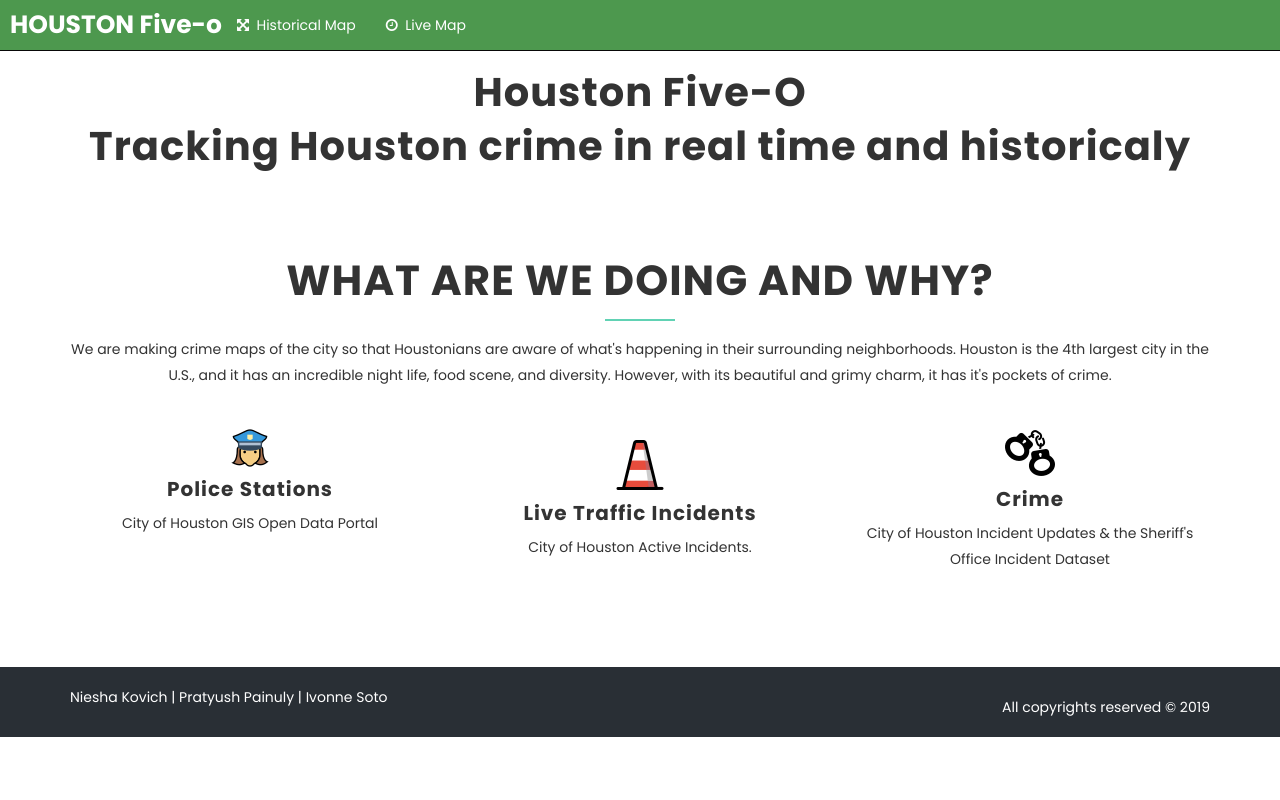
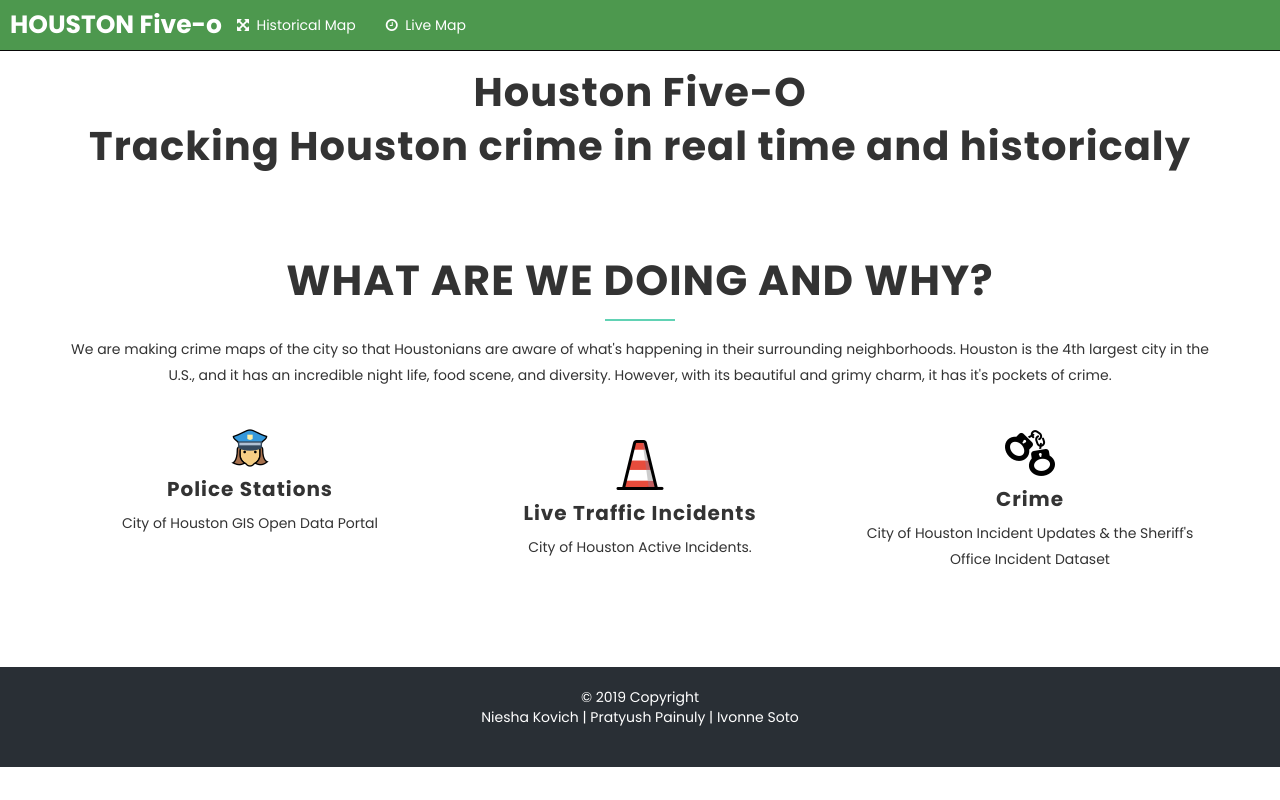
Before and after one commit to ppainuly/Crimetracker-app, a Flask app: page /about in a window 1280 px wide. Run offline with Flask 2, Linux system fonts and the light colour scheme; some libraries are stand-ins or nearby versions; some web fonts are replaced.

Commit message:
FIxed about me page

```diff
--- a/static/css/app.css
+++ b/static/css/app.css
@@ -1,7 +1,7 @@
 html, body, #container {
   height: 100%;
   width: 100%;
-  overflow: hidden;
+  overflow: auto;
 }
 body {
   padding-top: 50px;
@@ -97,7 +97,7 @@ a#list-btn, a#toolsDrop.dropdown-toggle, a#full-extent-btn, a#about-btn{
   color: #FFFFFF;
 }
 .navbar-collapse.in {
-  overflow-y: hidden;
+  overflow-y: auto;
 }
 .navbar-header .navbar-icon-container {
   margin-right: 15px;
--- a/templates/about.html
+++ b/templates/about.html
@@ -1,6 +1,6 @@
 <!DOCTYPE html>
 <html lang="en">
-<title>W3.CSS Template</title>
+<title>Houston Five-0</title>
 <meta charset="UTF-8">
 <meta name="viewport" content="width=device-width, initial-scale=1">
 <link rel="stylesheet" href="https://www.w3schools.com/w3css/4/w3.css">
@@ -125,8 +125,8 @@
       <!-- Items Section End -->
 
  <!-- Footer -->
-  <footer style="height: 100px padding: 20px">
-    <div class="container">
+  <footer style="height: 100px; padding: 20px">
+    <!-- <div class="container">
         <div class="row">
             <div class="col-lg-6 col-sm-6 col-xs-12">
                 <ul>
@@ -145,9 +145,31 @@
                 </div>
             </div>
         </div>
-    </div>
-  </footer>
+    </div> -->
+      <!-- Copyright -->
+  <!-- Footer Elements -->
+  <div class="container p-3 mb-2 bg-light text-dark">
+
+    <!--Grid row-->
+    <div class="row d-flex justify-content-center">
+
+
+      <!--Grid column-->
+
+
+    <!--Grid row-->
+
+  <!-- Footer Elements -->
+
+  <!-- Copyright -->
+  <div class="footer-copyright text-center py-3"><a>© 2019 Copyright <br>
+    Niesha Kovich | Pratyush Painuly | Ivonne Soto</a>
+  </div>
+</div>
+  <!-- Copyright -->
+
 <!-- End page content -->
 </div>
+</footer>
 </body>
 </html>
```
